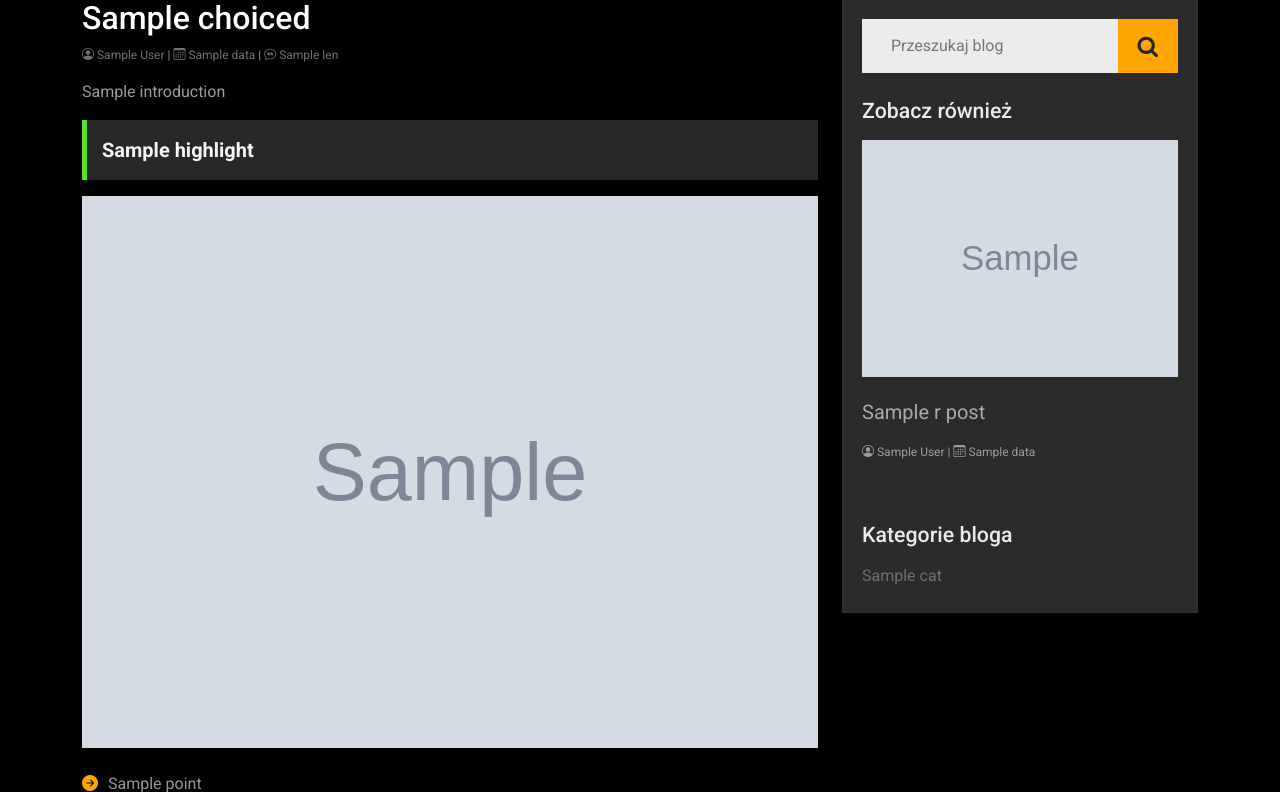
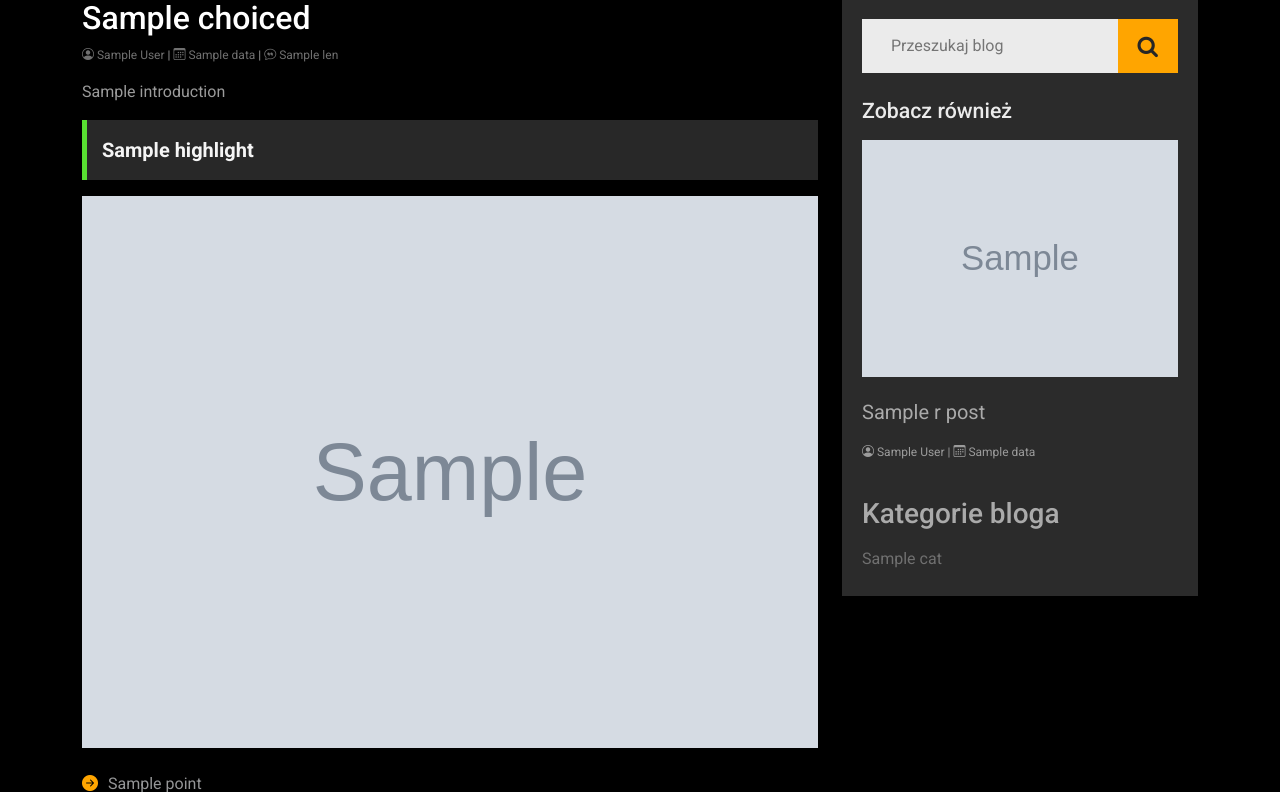
Before and after one commit to informatykdmd/dmdinwestycje, a Python web app: template templates/blogOne.html in a window 1280 px wide. Shown: the part 961-1753 px from the top of the page. Run offline with Jinja, Linux system fonts and the light colour scheme; the template is opened without the code that fills it: most values are stand-ins (such as "Sample title", 1, 10 or a date in 2020); grey boxes marked "Sample" are stand-in pictures; some libraries are stand-ins or nearby versions.

Commit message:
Working now

```diff
--- a/templates/blogOne.html
+++ b/templates/blogOne.html
@@ -230,7 +230,7 @@
             </div><!-- End sidebar recent posts-->
 
             <div class="sidebar-item categories">
-              <h3 class="sidebar-title-1">Kategorie bloga</h3>
+              <h3 class="white-gray">Kategorie bloga</h3>
               <ul class="mt-3">
                 {% for cat in cat_list %}
                 <li><a href="#">{{cat}}</a></li>
--- a/templates/searchBlog.html
+++ b/templates/searchBlog.html
@@ -128,7 +128,7 @@
                             <img src="{{rPost['mainFoto']}}" alt="">
                         </a>
                         <div>
-                            <p class="font-size-normal"><a href="/blog-one?post={{rPost['id']}}">{{rPost['title']}}</a></p>
+                            <p class="font-size-normal white-gray"><a href="/blog-one?post={{rPost['id']}}">{{rPost['title']}}</a></p>
 
                             <p class="font-size-small"><i class="bi bi-person-circle"></i> {{rPost['author']}} | <i class="bi bi-calendar3"></i> {{rPost['data']}}</p>
                         </div>
```
